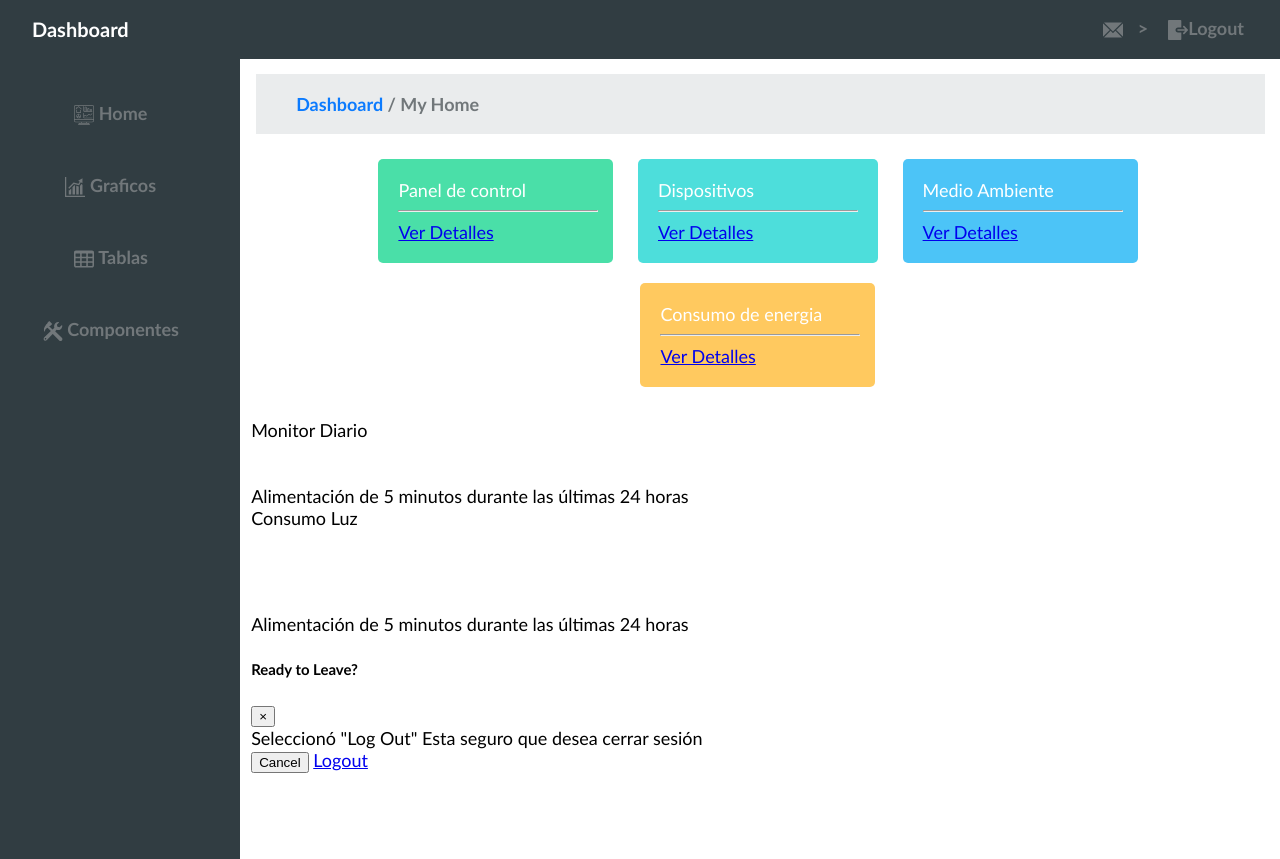
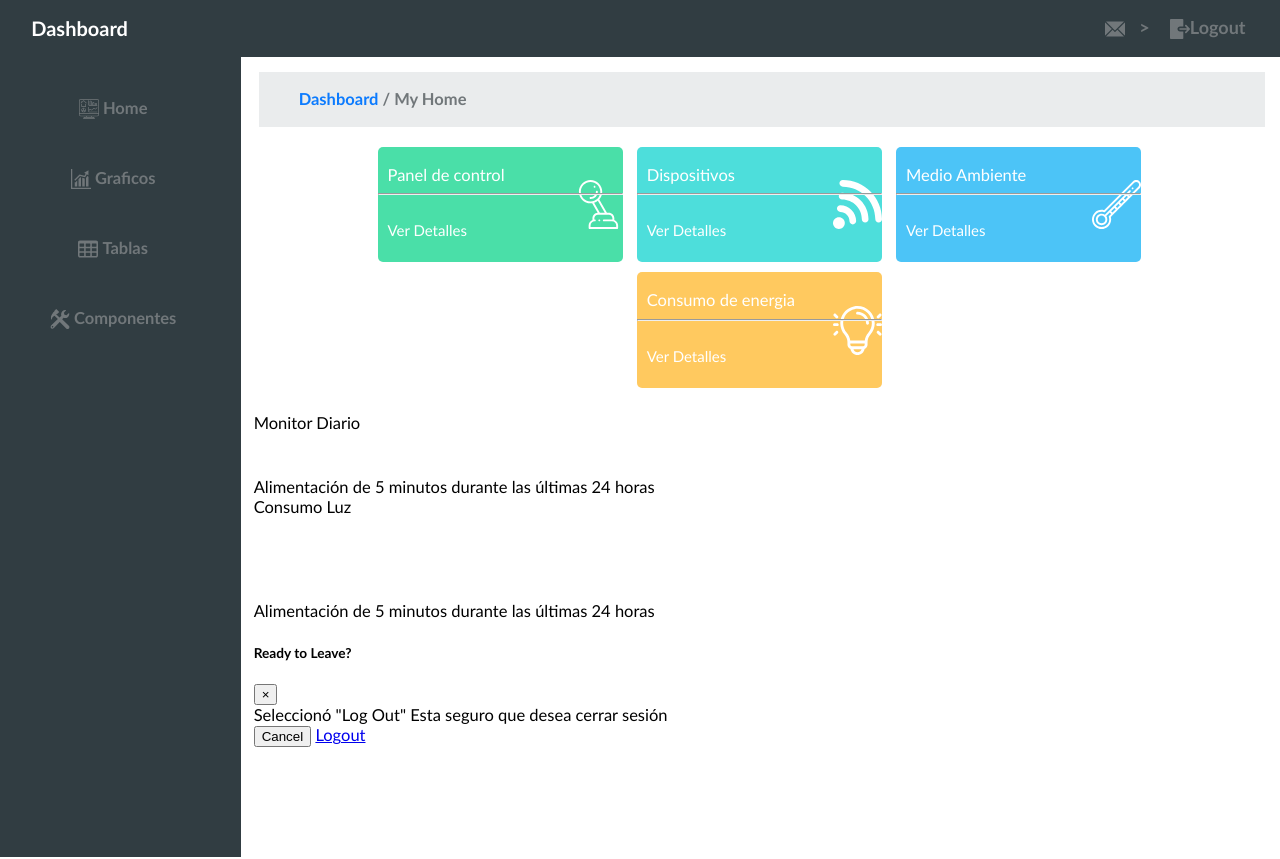
Before and after one commit to ferfrasa/dashboardcss, a plain HTML site: page index.html in a window 1280 px wide. Drawn offline with Linux system fonts and the light colour scheme.

Commit message:
Controles con estilo e imagenes

```diff
--- a/css/styles.css
+++ b/css/styles.css
@@ -1,11 +1,11 @@
 *{
- /*border: 1px solid;*/
+    /*border: 1px solid;*/
 }
 body{
     height: 100%;
     background-color:white;
     font-family: 'Trebuchet MS', 'Lucida Sans Unicode', 'Lucida Grande', 'Lucida Sans', Arial, sans-serif;
-    font-size:  18px;
+    font-size:  16.5px;
 
 }
 header, nav,#menu{
@@ -16,7 +16,7 @@ article{
     margin-right: -2.85px;
     background: white;
     float: right;
-    width: 80.2%;
+    width: 80%;
     height: 100%;
     position: relative;
     padding: 10px;
@@ -36,10 +36,10 @@ header >a{
     font-weight: bold;
     /*color: #71777a;*/
 }
-header >a:link, #menu>nav>ul>li>a:link, #navegador>ol>li>a{
+header >a:link, #menu>nav>ul>li>a:link, #navegador>ol>li>a, .borde>a:link{
     text-decoration: none;
 }
-header ul>li>a{
+header ul>li>a, .borde>a{
     font-size: 18px;
     color: #ffffff;
     display: inline-block;
@@ -53,10 +53,15 @@ header ul>li>a>span+span, #menu >nav>ul>li>a>span+span, #navegador>ol>li{
     color:#71777a;
     font-weight:bolder;
 }
+.borde>a{
+    font-size: 15px;
+    color: #ffffff;
+    display: inline-block;
+    padding-bottom: 5px;
+}
 header ul>li>a:link{
    text-decoration: none;
 }
-
 header> ul>li{
     float: right;
     padding: 0 10px 0px 10px;
@@ -69,7 +74,6 @@ header> ul>li>a:hover{
 header>ul,#navegador>ol>li{
     display: inline;
 }
-
 span[nombre="mensajes"]{
     background-image: url(../img/email.svg);
     margin-right: 10px;
@@ -101,15 +105,12 @@ span[nombre="mensajes"],span[nombre="logout"],span[nombre="tablas"],span[nombre=
     padding-top: 5px;
     margin-bottom: -10px;
 }
-
 span[nombre="mensajes"]:hover,span[nombre="logout"]:hover, header ul>li>a>span+span:hover,
- #menu>nav>ul>li>a>span:hover,#navegador>ol>li>a
-{
+ #menu>nav>ul>li>a>span:hover,#navegador>ol>li>a{
     color:#0c7bfe !important;
     fill: #0c7bfe !important;
 
 }
-
 #menu> button{
     display:none; /*Ocultar el boton*/
 }
@@ -125,7 +126,6 @@ nav{
     text-align: center;
     vertical-align: middle;
 }
-
 #menu >nav>ul,#navegador>ol>li{
     list-style: none;
 }
@@ -139,43 +139,68 @@ nav{
     margin-top: 5px;
     padding: 1px 0px 1px 0px;
 }
-
 [tipo]{
     color: #ffffff;
     display: inline-block;
     text-align: left;
     vertical-align: middle;
-    margin: 10px;
-    padding: 20px;
-    width: 200px;
+    margin: 5px;
+    padding: 0px 0px 0px 0px;
+    width: 245px;
     border-radius: 5px;
+    padding: 18px 0px 18px 0px;
+}
 
+[tipo="panel"],[tipo="dispositivos"],[tipo="medio"],[tipo="consumo"]{
+    background-repeat: no-repeat;
+    background-size: 20%;
+    background-position: right;
+    /*height: 20px;
+    width: 20px;
+
+    display: inline-block;
+    padding-top: 5px;
+    margin-bottom: -10px;*/
 }
 [tipo="panel"]{
-  background-color: #4adfa8;
-  padding-right: 15px;
+    background-image: url(../img/cam.svg);
+    background-color: #4adfa8;
+
 
 }
 [tipo="dispositivos"]{
+    background-image: url(../img/wifi.svg);
    background-color: #4ddedb;
-
 }
 [tipo="medio"]{
+    background-image: url(../img/termometro.svg);
     background-color: #4cc4f7;
-    padding-right: 15px;
+    /*padding-right: 15px;*/
 
 }
 [tipo="consumo"]{
+    background-image: url(../img/idea.svg);
     background-color: #ffc95f;
-    padding-right: 15px;
-
+    /*padding-right: 15px;*/
 }
 .borde{
     margin-bottom: 100px #71777a solid;
+    /*padding: 40px;*/
+    padding:  0px 0px 0px 10px;
+
+    text-align: left;
 
 }
+.borde>hr{
+    padding-left: 0px;
+}
+
 .centro{
     text-align:center;
+    /*margin-left: -50px;*/
+    padding-left: -0px;
+    padding-right: -0px;
+    /*margin-right: -20px;*/
 }
 
 
--- a/index.html
+++ b/index.html
@@ -10,7 +10,6 @@
         <title>HOME DASHBOARD</title>
 
         <link href="css/styles.css" rel="stylesheet">
-
     </head>
 
     <body>
@@ -40,7 +39,7 @@
         <!--Aca comienza el menu-->
             <nav>
                 <ul>
-                <li  title="Dashboard" class="iconosM">
+                    <li title="Dashboard" class="iconosM">
                         <a  href="#">
                             <span nombre="inicio"></span>
                             <span >Home</span>
@@ -92,7 +91,6 @@
                         <i class="fa fa-fw fa-sign-out"></i>Logout</a>
                 </li>
             </ul>-->
-
             </nav>
         </div>
 
@@ -102,76 +100,57 @@
             <!-- Breadcrumbs-->
                 <section id="navegador">
                     <ol>
-                <li >
+                        <li>
                             <a href="#">Dashboard </a>
                         </li>
                         <li>/ My Home</li>
                     </ol>
                 </section>
                 <section>
+                    <div class="centro">
 
-            <div class="centro">
                         <div tipo="panel">
-                    <div >
                             <div class="borde">
-                            <div>
-                              <span ></span>
+
+                                 Panel de control
                             </div>
-                            <div>Panel de control</div>
-                        </div>
-                        <hr><a  href="#">
-                            <span>Ver Detalles</span>
-
+                            <hr>
+                            <div class="borde">
+                                <a  href="#">
+                                  <br/><span>Ver Detalles</span>
                                 </a>
                             </div>
                         </div>
 
                         <div tipo="dispositivos">
-                    <div >
-                        <div class="borde" >
-                            <div>
-                                <i></i>
+                            <div class="borde">
+                                Dispositivos
                             </div>
-                            <div>Dispositivos </div>
-                        </div> <hr>
+                            <hr>
+                            <div class="borde">
                             <a  href="#">
-                            <span >Ver Detalles</span>
-                            <span >
-                      <i ></i>
-                    </span>
+                                <br/><span >Ver Detalles</span>
                             </a>
                         </div>
                     </div>
                     <div tipo="medio" >
-                    <div class="borde" >
-                        <div >
-                            <div >
-                                <i></i>
+                        <div class="borde">
+                            Medio Ambiente
                         </div>
-                            <div >Medio Ambiente</div>
-                        </div> <hr>
+                        <hr>
+                        <div class="borde">
                             <a  href="#">
-                            <span >Ver Detalles</span>
-                            <span>
-                      <i ></i>
-                    </span>
+                                <br/><span >Ver Detalles</span>
                             </a>
                         </div>
                     </div>
                     <div tipo="consumo">
                             <div class="borde">
-                            <div >
-                                <div >
-                                    <i ></i>
-                                    <!--Icono-->
-                                </div>
-                                <div ></div>Consumo de energia </div>
-                            </div> <hr>
+                               Consumo de energia </div>
+
+                            <hr><div class="borde">
                             <a  href="#">
-                                <span >Ver Detalles</span>
-                                <span>
-                          <i ></i>
-                        </span>
+                               <br/> <span >Ver Detalles</span>
                             </a>
                         </div>
                     </div>
@@ -229,5 +208,4 @@
     <!--</div>-->
         </article>
     </body>
-
 </html>
```
Also changed, not shown: img/cam.svg (added), img/idea.svg (added), img/palanca.svg (added), img/termometro.svg (added), img/wifi.svg (added). Lines whose indentation alone changed are shown as unchanged.
